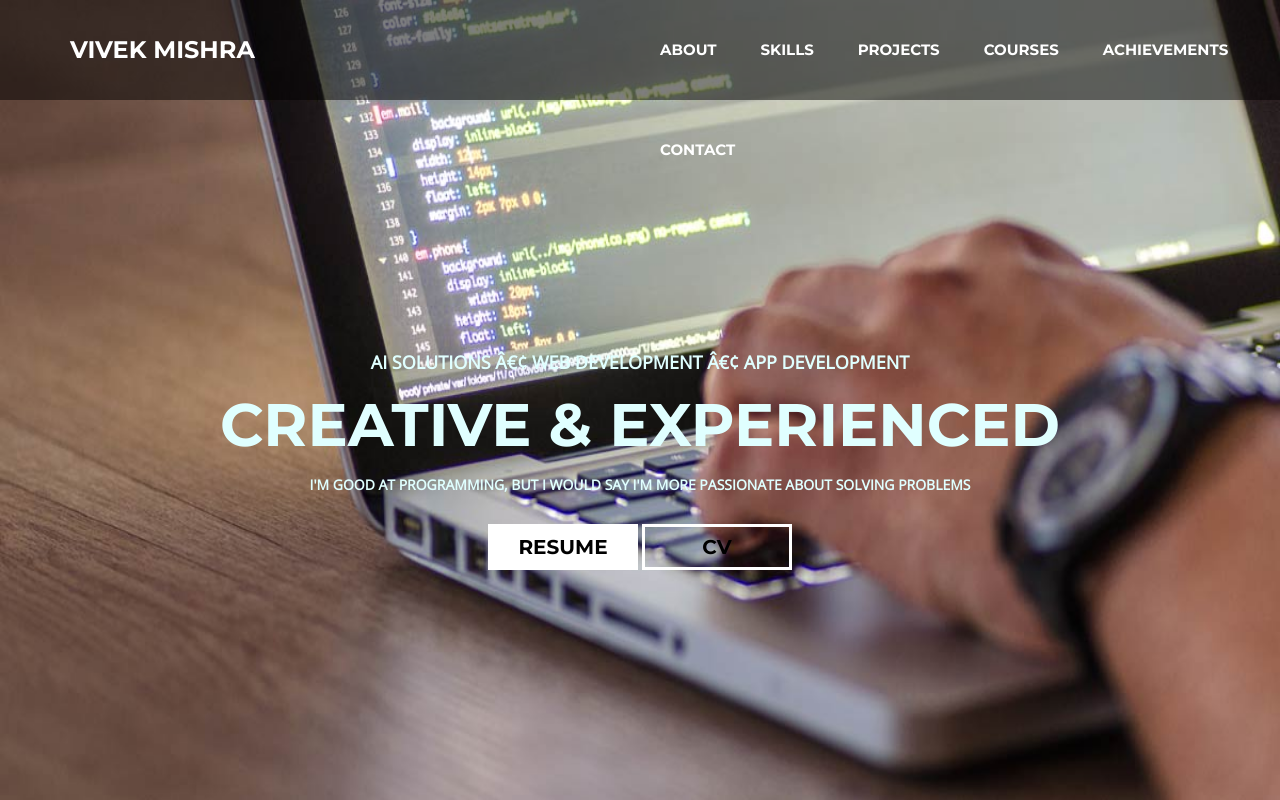
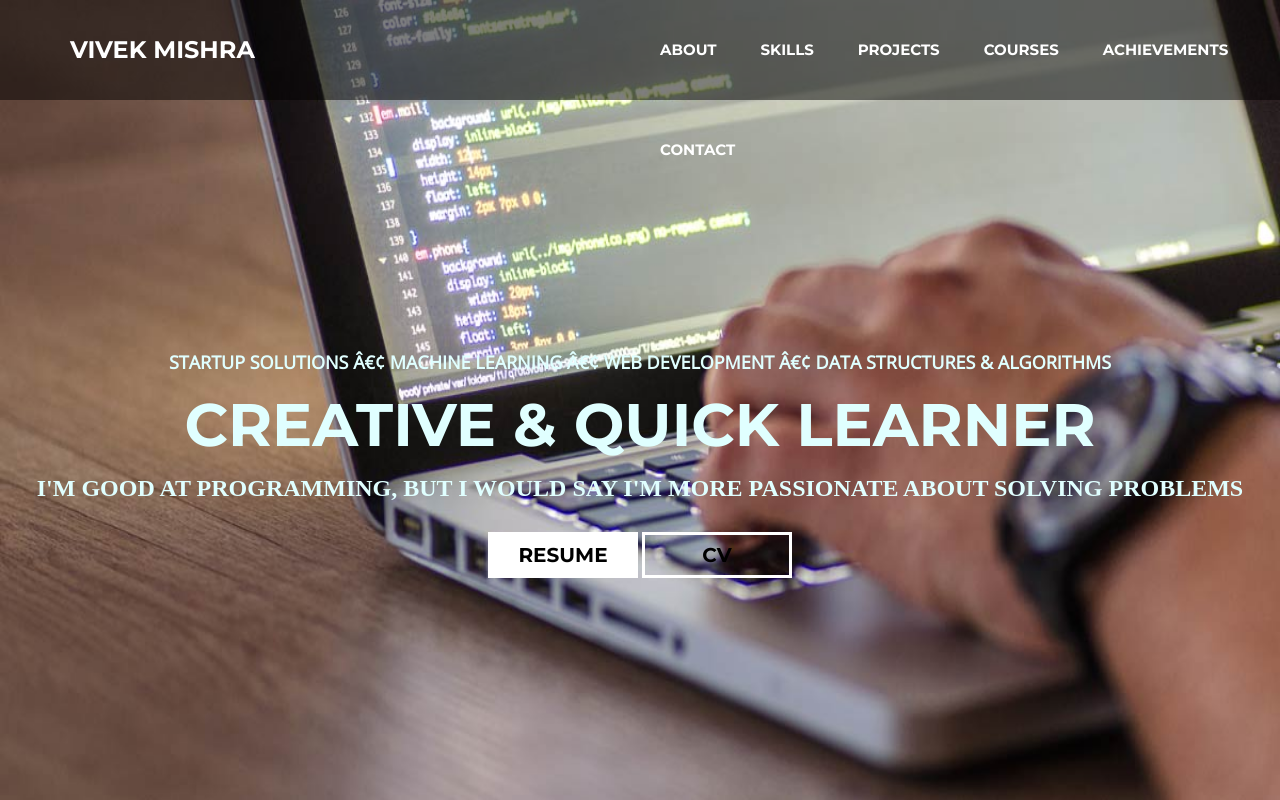
Before and after one commit to vivek-owwit/Vivek_iitdh, a plain HTML site: page index.html in a window 1280 px wide. Drawn offline with nearby package versions, Linux system fonts and the light colour scheme; a script that the page names is missing.

Commit message:
Update index.html

```diff
--- a/index.html
+++ b/index.html
@@ -28,9 +28,9 @@
             </div>
         </div>
         <DIV class="TEXT">
-            <h4>AI SOLUTIONS • WEB DEVELOPMENT • APP DEVELOPMENT</h4>
-            <h1>CREATIVE & EXPERIENCED</h1>
-            <h3>I'm good at programming, but I would say I'm more passionate about solving problems</h3>
+            <h4>STARTUP SOLUTIONS • MACHINE LEARNING • WEB DEVELOPMENT • DATA STRUCTURES & ALGORITHMS</h4>
+            <h1>CREATIVE & QUICK LEARNER</h1>
+            <h2><b>I'm good at programming, but I would say I'm more passionate about solving problems</b></h2>
             <button id="resume"> RESUME </button>
             <button id="CV"> CV </button>
         </DIV>
```
